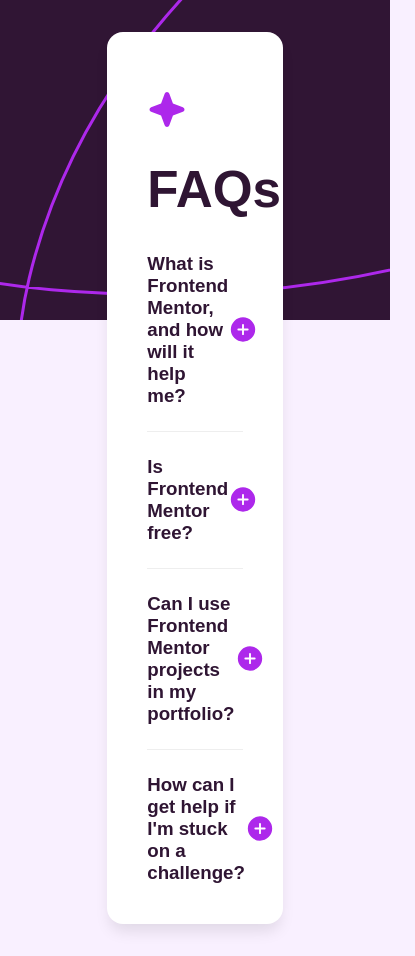
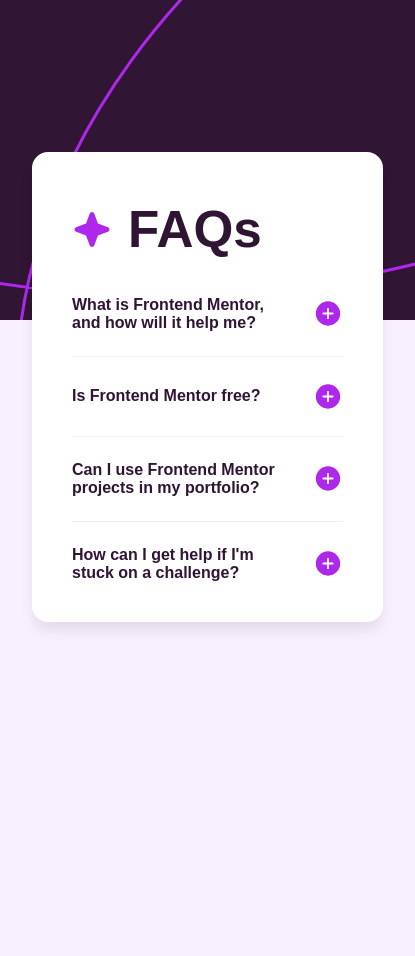
Before and after one commit to confett0/react-accordion, a React (Vite) app: page / in a window 390 px wide. Shown: the whole page, 415 px wide, since content can reach past the window. After the commit the page ends 844 px from the top, so only its background shows below. Built offline with nearby package versions, Linux system fonts and the light colour scheme.

Commit message:
Fix responsive design

```diff
--- a/src/App.css
+++ b/src/App.css
@@ -8,8 +8,9 @@
   background-color: #fff;
   border-radius: 1rem;
   box-shadow: 0px 10px 15px -3px hsla(0, 0%, 0%, 0.1);
+  margin-top: 7.5rem;
   padding: 2.5rem;
-  width: 45vw;
+  width: min(45rem, 90vw);
 }
 
 h1:before {
@@ -19,14 +20,18 @@
   vertical-align: middle;
 }
 
+h3 {
+  font-size: 1rem;
+}
+
 
 button {
     background: none;
     border: none;
     color: inherit;
     cursor: pointer;
-    font-size: 1rem;
     display: flex;
+    gap: 2rem;
     align-items: center;
     justify-content: space-between;
     text-align: left;
--- a/src/index.css
+++ b/src/index.css
@@ -15,10 +15,7 @@
 }
 
 body {
-  margin: 0;
   display: flex;
-  place-items: center;
-  min-width: 320px;
   min-height: 100vh;
 }
 
```
